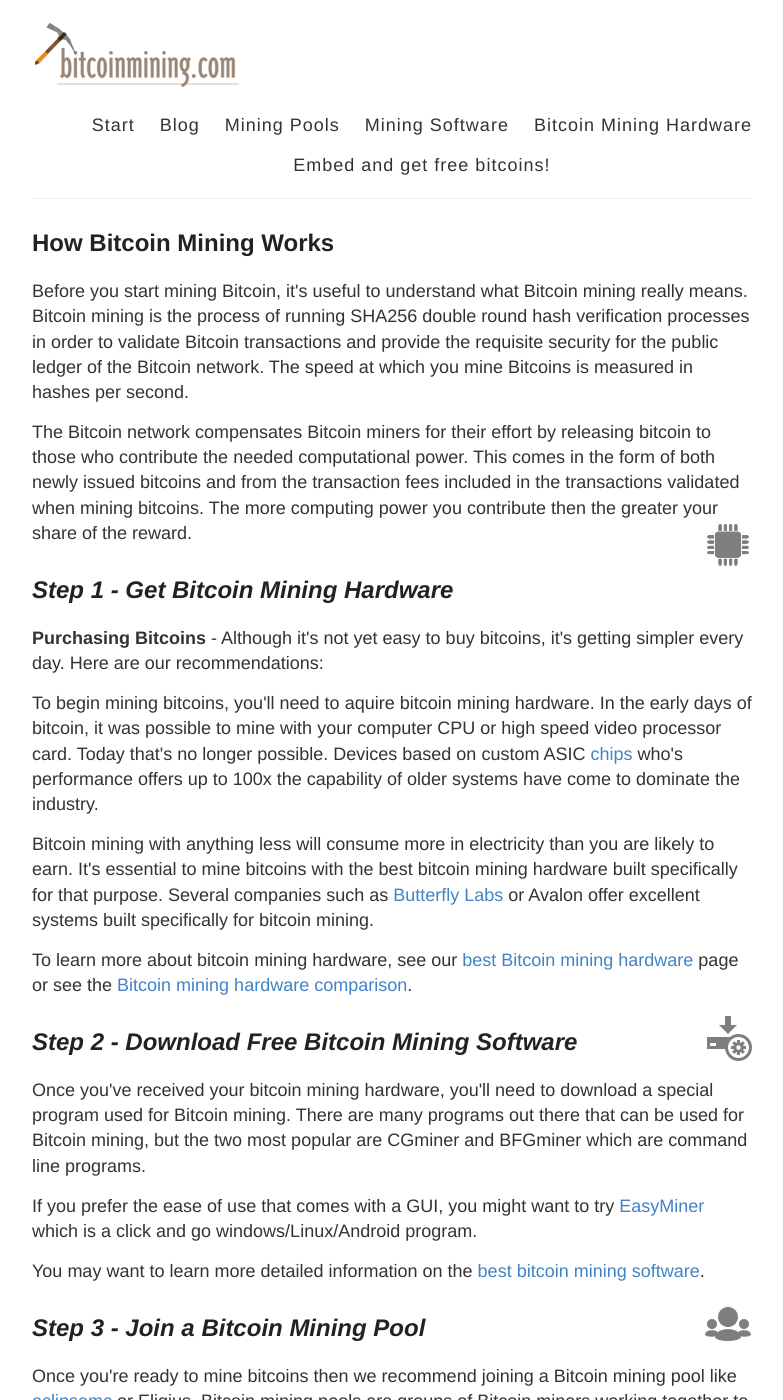
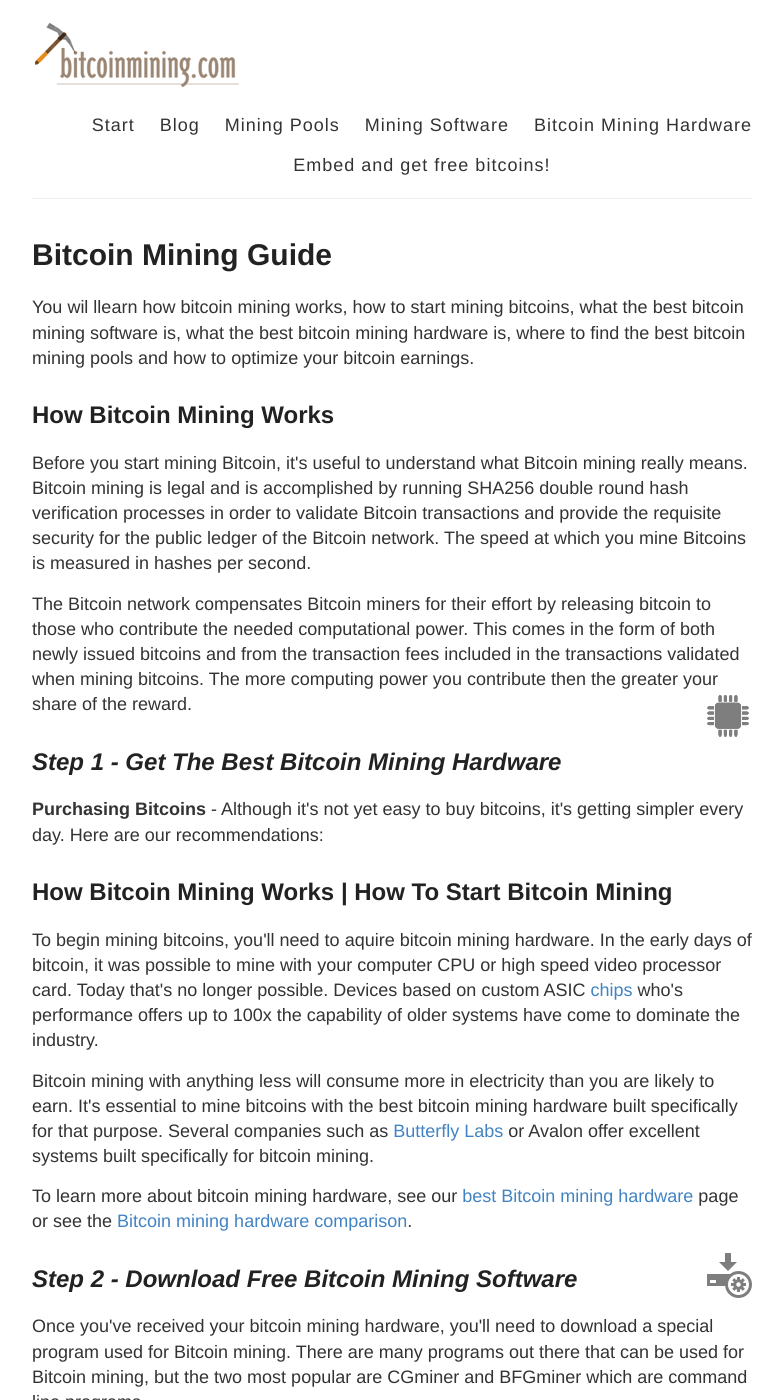
Before and after one commit to vesk4000/bm, a Jekyll site: the page built from getting-started/index.html, in a window 1280 px wide and 1400 px high. Shown: the whole window, without its empty margins (248-1031 px from the left). Built offline with Jekyll 4.4.1, drawn with Linux system fonts in a browser that asks for light colours; Markdown is read by kramdown in place of the engine named in the settings; a script that is not in the unit is left out.

Commit message:
Update index.html

```diff
--- a/getting-started/index.html
+++ b/getting-started/index.html
@@ -2,14 +2,16 @@
 layout: default
 ---
 
+<h1>Bitcoin Mining Guide</h1>
+You wil llearn how bitcoin mining works, how to start mining bitcoins, what the best bitcoin mining software is, what the best bitcoin mining hardware is, where to find the best bitcoin mining pools and how to optimize your bitcoin earnings.
 <h2>How Bitcoin Mining Works</h2>
-<p>Before you start mining Bitcoin, it's useful to understand what Bitcoin mining really means. Bitcoin mining is the process of running SHA256 double round hash verification processes in order to validate Bitcoin transactions and provide the requisite security for the public ledger of the Bitcoin network. The speed at which you mine Bitcoins is measured in hashes per second.
+<p>Before you start mining Bitcoin, it's useful to understand what Bitcoin mining really means. Bitcoin mining is legal and is accomplished by running SHA256 double round hash verification processes in order to validate Bitcoin transactions and provide the requisite security for the public ledger of the Bitcoin network. The speed at which you mine Bitcoins is measured in hashes per second.
 
 <p>The Bitcoin network compensates Bitcoin miners for their effort by releasing bitcoin to those who contribute the needed computational power. This comes in the form of both newly issued bitcoins and from the transaction fees included in the transactions validated when mining bitcoins. The more computing power you contribute then the greater your share of the reward.
 
-<img src="/images/icons/icon-gs-bitcoin-mining-hardware.png" alt="buy bitcoin mining hardware" align="right"><h2><em><b>Step 1</b> - Get Bitcoin Mining Hardware</em></h2>
+<img src="/images/icons/icon-gs-bitcoin-mining-hardware.png" alt="buy bitcoin mining hardware" align="right"><h2><em><b>Step 1</b> - Get The Best Bitcoin Mining Hardware</em></h2>
 <p><strong>Purchasing Bitcoins</strong> - Although it's not yet easy to buy bitcoins, it's getting simpler every day.  Here are our recommendations:</p>
-
+<h2>How Bitcoin Mining Works | How To Start Bitcoin Mining</h2>
 <p>To begin mining bitcoins, you'll need to aquire bitcoin mining hardware. In the early days of bitcoin, it was possible to mine with your computer CPU or high speed video processor card. Today that's no longer possible. Devices based on custom ASIC <a href="https://products.butterflylabs.com/65nm-asic-bitcoin-mining-chip.html">chips</a> who's performance offers up to 100x the capability of older systems have come to dominate the industry.
 <p>Bitcoin mining with anything less will consume more in electricity than you are likely to earn. It's essential to mine bitcoins with the best bitcoin mining hardware built specifically for that purpose. Several companies such as <a href="http://www.butterflylabs.com">Butterfly Labs</a> or Avalon offer excellent systems built specifically for bitcoin mining.
 <p>To learn more about bitcoin mining hardware, see our <a href="http://www.bitcoinmining.com/bitcoin-mining-hardware/">best Bitcoin mining hardware</a> page or see the <a href="https://en.bitcoin.it/wiki/Mining_hardware_comparison">Bitcoin mining hardware comparison</a>.
```
